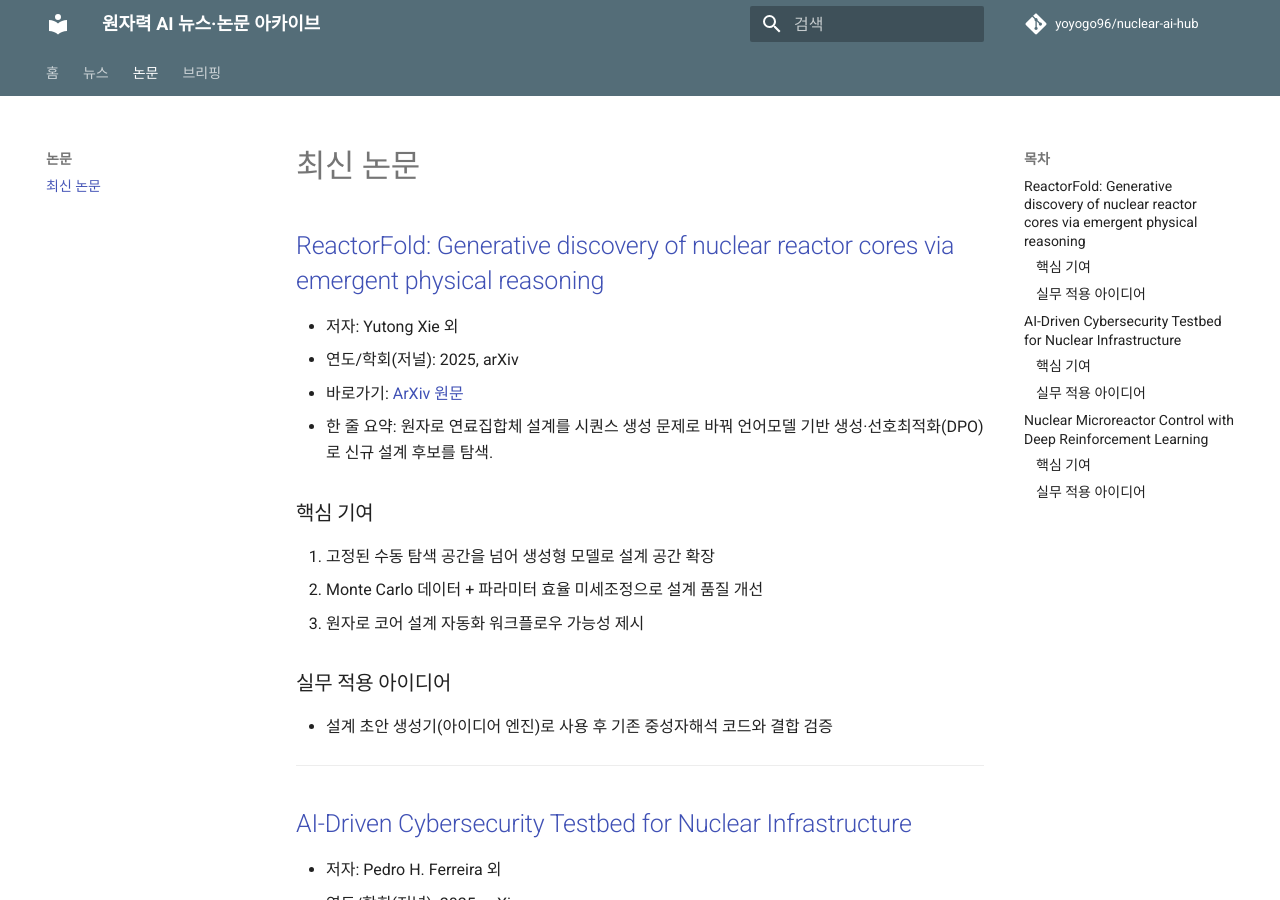
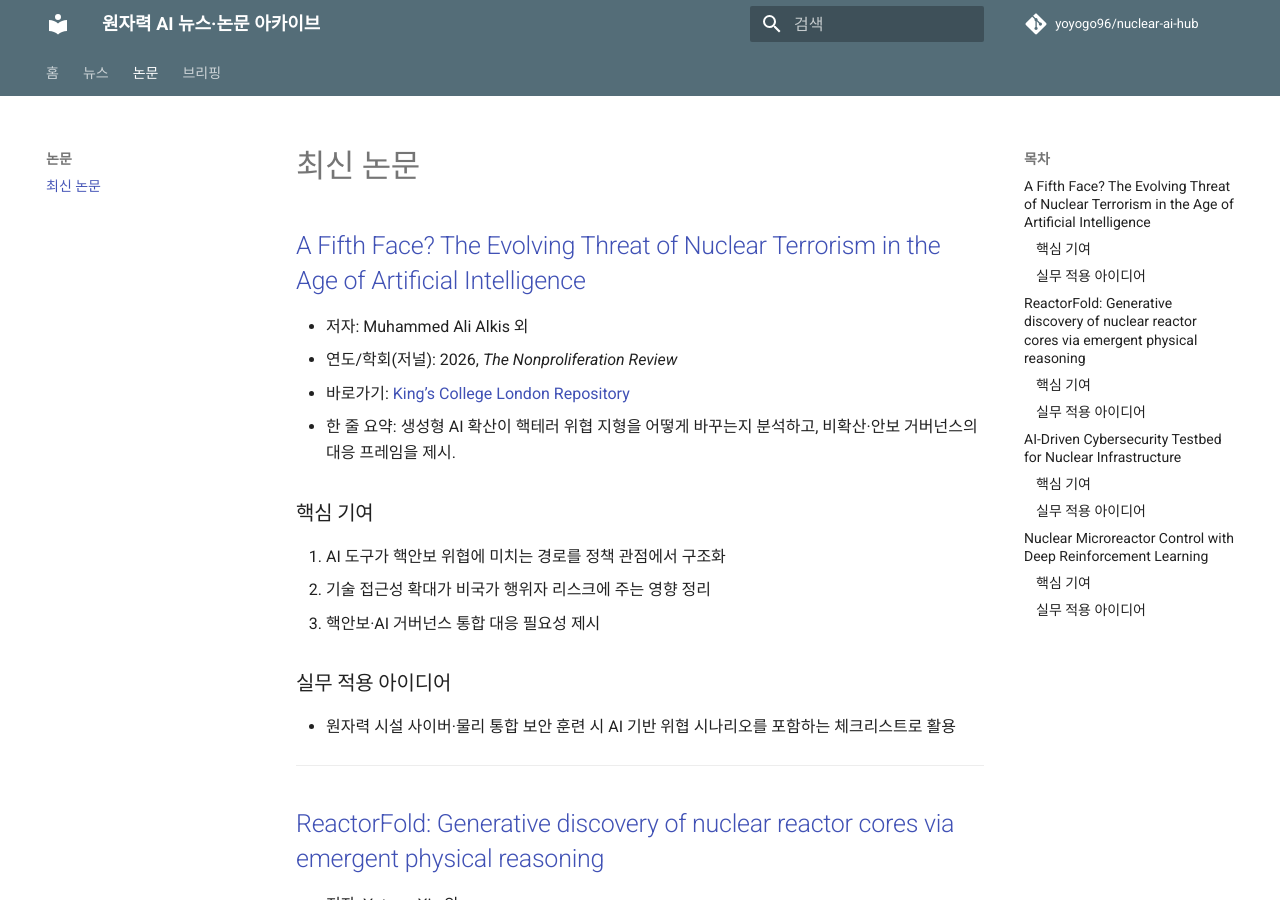
Before and after one commit to yoyogo96/nuclear-ai-hub, an MkDocs documentation site: the page built from docs/papers/index.md, in a window 1280 px wide and 900 px high. Built offline with MkDocs 1.6.1 and Material for MkDocs 9.7.7, drawn with Linux system fonts in a browser that asks for light colours; comment, search, counter and statistics services are not loaded.

Commit message:
chore: daily update nuclear+AI news papers briefing (2026-03-01)

```diff
--- a/docs/briefings/index.md
+++ b/docs/briefings/index.md
@@ -1,4 +1,18 @@
 # 주간 브리핑
+
+## 2026-03-01 데일리 브리핑
+
+### 오늘의 3줄 요약
+1. AI 데이터센터 전력 수요 대응 관점에서 빅테크-원전 전력계약 사례가 계속 부각되고 있음.
+2. 차세대 연구로/실증 인프라 논의가 확대되며, 향후 AI 기반 설계·운영 최적화 적용 기반이 넓어지는 흐름.
+3. 학술 측면에서는 AI가 핵안보 위협 모델과 대응 정책을 재정의하는 연구가 업데이트됨.
+
+### 오늘 반영 뉴스
+- Amazon·Meta 전력계약으로 Vistra 원전 계속운전 가치 부각 (WNN)
+- Texas A&M 차세대 연구로 추진 검토 (WNN)
+
+### 오늘 반영 논문
+- A Fifth Face? ... in the Age of Artificial Intelligence (The Nonproliferation Review, 2026-02-28)
 
 ## 2026-W09 (지난주 정리)
 
--- a/docs/papers/index.md
+++ b/docs/papers/index.md
@@ -1,4 +1,20 @@
 # 최신 논문
+
+## [A Fifth Face? The Evolving Threat of Nuclear Terrorism in the Age of Artificial Intelligence](https://kclpure.kcl.ac.uk/portal/en/publications/5f31843a-b318-4c70-84df-c47b6a46f22d)
+- 저자: Muhammed Ali Alkis 외
+- 연도/학회(저널): 2026, *The Nonproliferation Review*
+- 바로가기: [King’s College London Repository](https://kclpure.kcl.ac.uk/portal/en/publications/5f31843a-b318-4c70-84df-c47b6a46f22d)
+- 한 줄 요약: 생성형 AI 확산이 핵테러 위협 지형을 어떻게 바꾸는지 분석하고, 비확산·안보 거버넌스의 대응 프레임을 제시.
+
+### 핵심 기여
+1. AI 도구가 핵안보 위협에 미치는 경로를 정책 관점에서 구조화
+2. 기술 접근성 확대가 비국가 행위자 리스크에 주는 영향 정리
+3. 핵안보·AI 거버넌스 통합 대응 필요성 제시
+
+### 실무 적용 아이디어
+- 원자력 시설 사이버·물리 통합 보안 훈련 시 AI 기반 위협 시나리오를 포함하는 체크리스트로 활용
+
+---
 
 ## [ReactorFold: Generative discovery of nuclear reactor cores via emergent physical reasoning](https://arxiv.org/abs/2512.15756)
 - 저자: Yutong Xie 외
```
Also changed, not shown: docs/news/index.md (+10 -0 lines).
